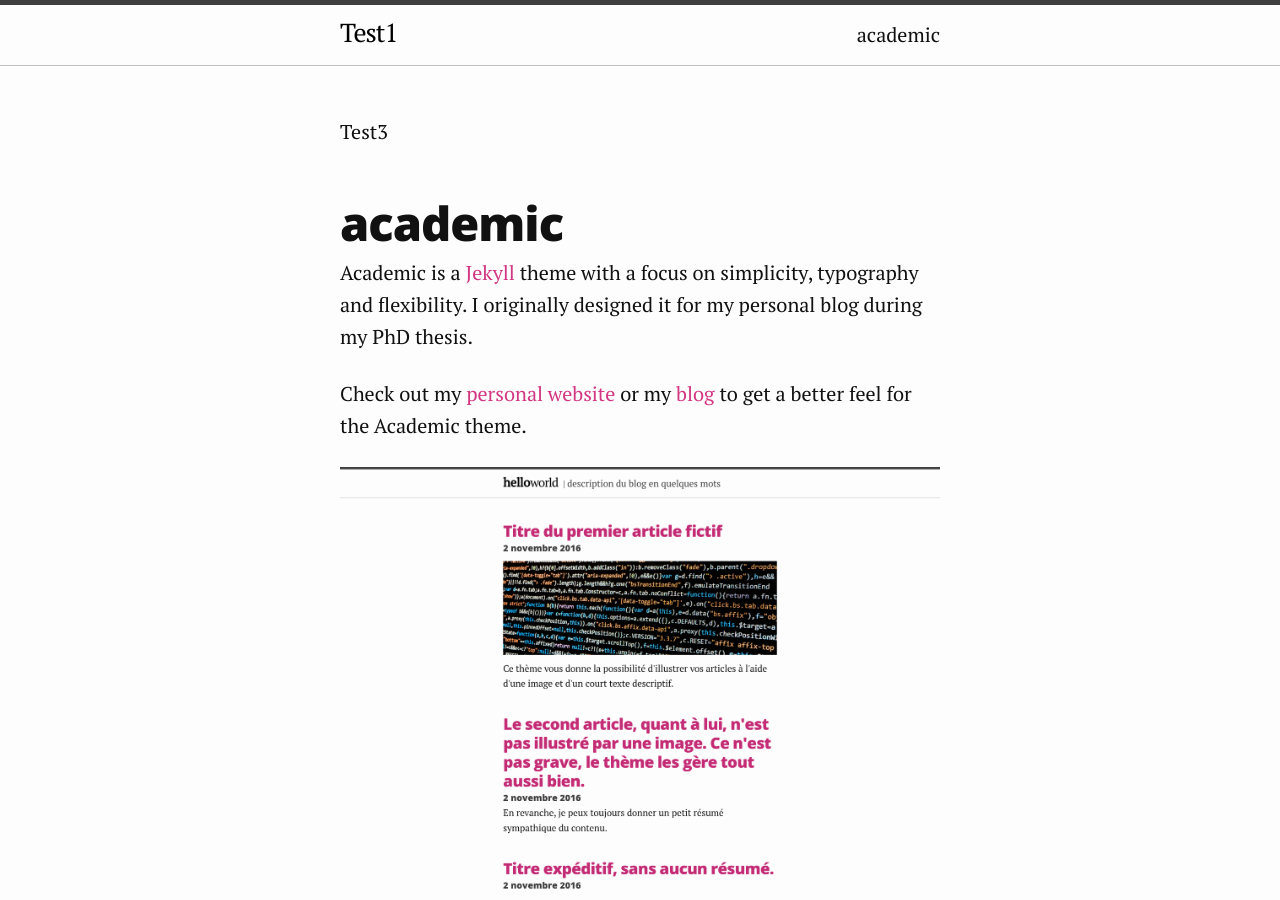
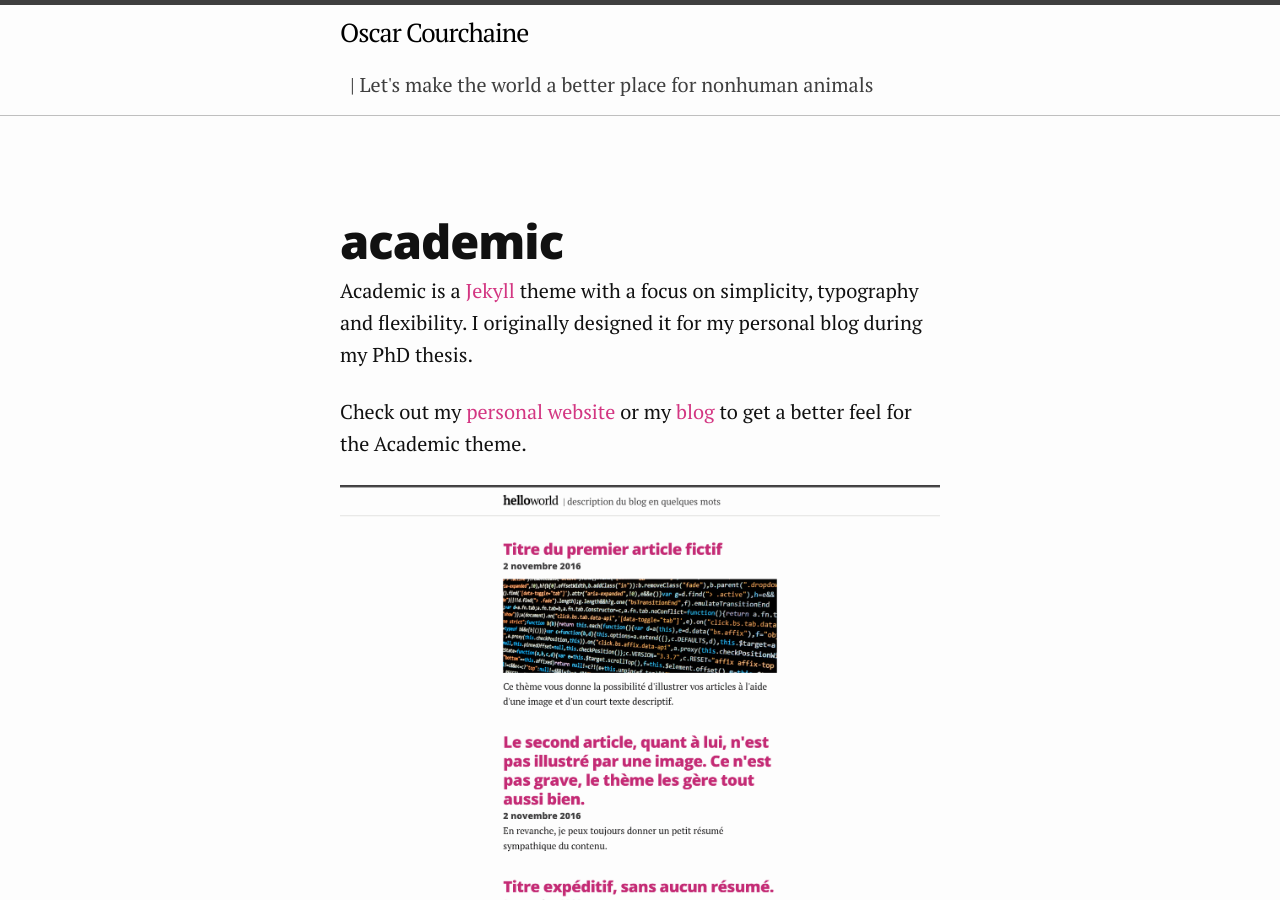
Before and after one commit to oscarcourchaine/oscarcourchaine.github.io, a Jekyll site: the page built from README.md, in a window 1280 px wide and 900 px high. Built offline with Jekyll 4.4.1, drawn with Linux system fonts in a browser that asks for light colours; our own code applies the rules of GitHub Pages for plain Markdown files; some of the changed text lies outside the part shown.

Commit message:
Update _config.yaml

```diff
--- a/_config.yaml
+++ b/_config.yaml
@@ -1,3 +1,5 @@
-description: Test3
-email: Test2
-title: Test1
+theme: academic
+description: Personal site for Oscar Courchaine
+email: courchao@canisius.edu
+title: Oscar Courchaine
+pitch: Let's make the world a better place for nonhuman animals
```
